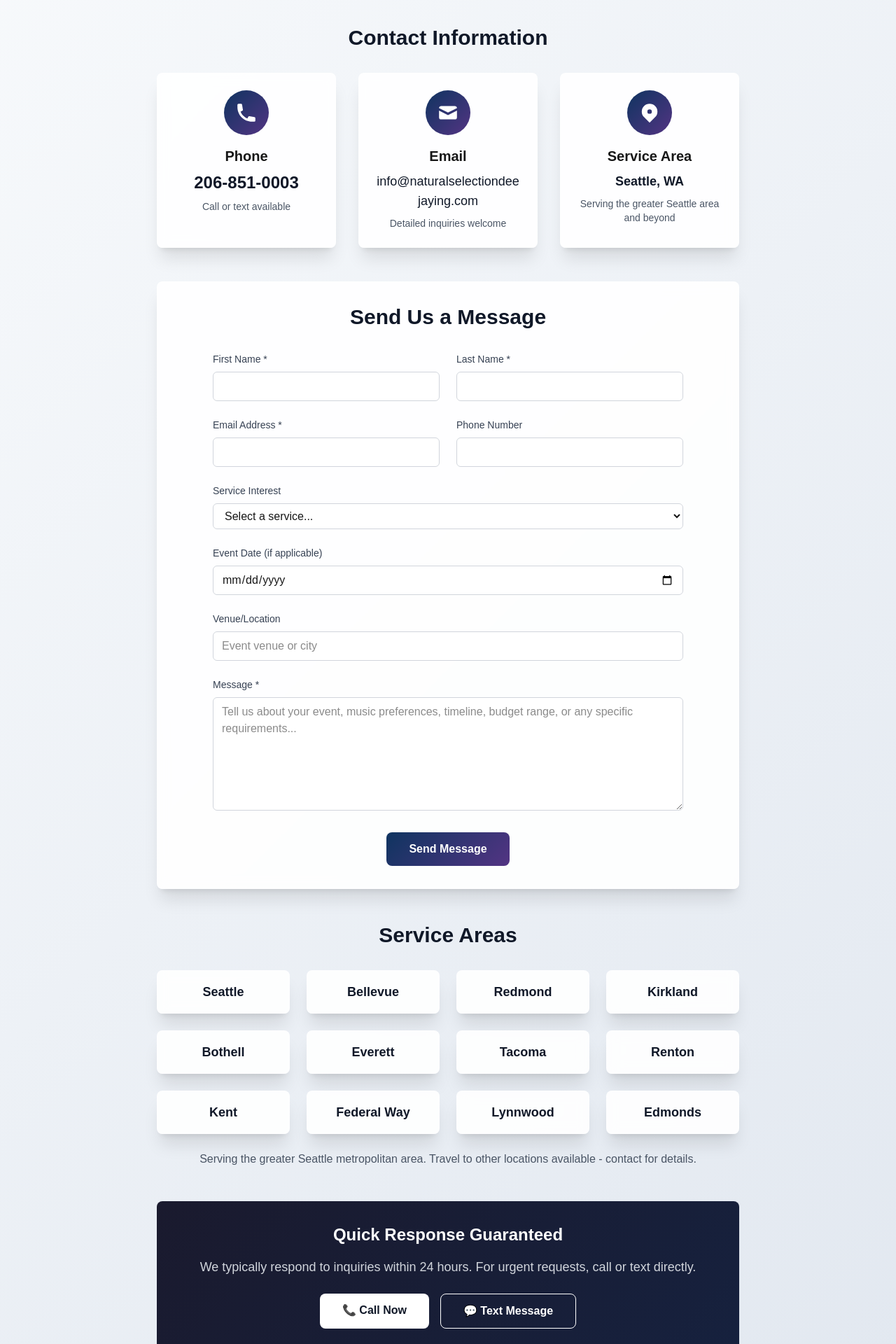
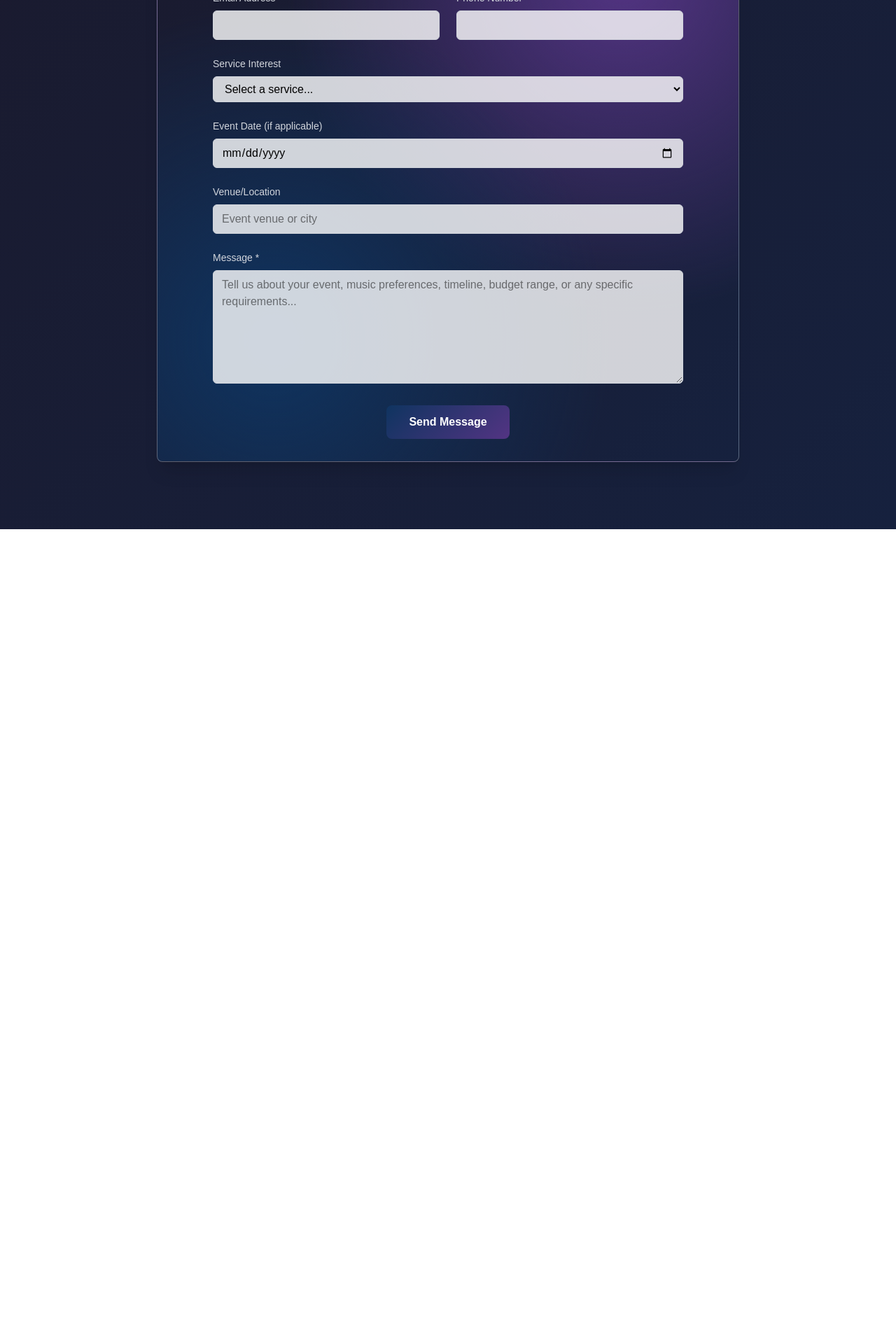
Before and after one commit to RESTfulInSeattle/Natural_Selection_Site, a Next.js app in the folder naturalselection-site/: page /contact in a window 1280 px wide. Shown: the part 320-2240 px from the top of the page at 70% size. After the commit the page ends 1076 px from the top, so only its background shows below. Built offline with nearby package versions, Linux system fonts and the light colour scheme.

Commit message:
Updated navbar and music page

```diff
--- a/naturalselection-site/src/app/contact/page.js
+++ b/naturalselection-site/src/app/contact/page.js
@@ -1,81 +1,18 @@
 export default function Contact() {
   return (
-    <div className="min-h-screen gradient-section-light">
-      {/* Hero Section */}
-      <div className="gradient-hero text-white py-16 relative overflow-hidden">
-        <div className="absolute inset-0 bg-black/10"></div>
-        <div className="max-w-4xl mx-auto px-4 sm:px-6 lg:px-8 text-center relative z-10">
-          <h1 className="text-4xl md:text-6xl font-bold mb-6">Get In Touch</h1>
-          <p className="text-xl md:text-2xl text-gray-300">
-            Ready to make your event unforgettable? Let's discuss your needs.
-          </p>
-        </div>
-      </div>
+    <div className="min-h-screen gradient-primary">
+
 
       {/* Contact Information */}
       <div className="max-w-4xl mx-auto px-4 sm:px-6 lg:px-8 py-12">
 
-        {/* Quick Contact */}
-        <div className="text-center mb-12">
-          <h2 className="text-3xl font-bold mb-8 text-gray-900">Contact Information</h2>
-          <div className="grid md:grid-cols-3 gap-8">
-
-            {/* Phone */}
-            <div className="bg-white/90 backdrop-blur-sm rounded-lg p-6 text-center border border-white/30 shadow-xl">
-              <div className="gradient-accent text-white rounded-full w-16 h-16 flex items-center justify-center mx-auto mb-4">
-                <svg className="w-8 h-8" fill="currentColor" viewBox="0 0 20 20">
-                  <path d="M2 3a1 1 0 011-1h2.153a1 1 0 01.986.836l.74 4.435a1 1 0 01-.54 1.06l-1.548.773a11.037 11.037 0 006.105 6.105l.774-1.548a1 1 0 011.059-.54l4.435.74a1 1 0 01.836.986V17a1 1 0 01-1 1h-2C7.82 18 2 12.18 2 5V3z"/>
-                </svg>
-              </div>
-              <h3 className="text-xl font-semibold mb-2">Phone</h3>
-              <a
-                href="tel:206-851-0003"
-                className="text-2xl font-bold text-gray-900 hover:text-gray-700 transition-colors"
-              >
-                206-851-0003
-              </a>
-              <p className="text-sm text-gray-600 mt-2">Call or text available</p>
-            </div>
-
-            {/* Email */}
-            <div className="bg-white/90 backdrop-blur-sm rounded-lg p-6 text-center border border-white/30 shadow-xl">
-              <div className="gradient-accent text-white rounded-full w-16 h-16 flex items-center justify-center mx-auto mb-4">
-                <svg className="w-8 h-8" fill="currentColor" viewBox="0 0 20 20">
-                  <path d="M2.003 5.884L10 9.882l7.997-3.998A2 2 0 0016 4H4a2 2 0 00-1.997 1.884z"/>
-                  <path d="M18 8.118l-8 4-8-4V14a2 2 0 002 2h12a2 2 0 002-2V8.118z"/>
-                </svg>
-              </div>
-              <h3 className="text-xl font-semibold mb-2">Email</h3>
-              <a
-                href="mailto:info@naturalselectiondeejaying.com"
-                className="text-lg text-gray-900 hover:text-gray-700 transition-colors break-all"
-              >
-                info@naturalselectiondeejaying.com
-              </a>
-              <p className="text-sm text-gray-600 mt-2">Detailed inquiries welcome</p>
-            </div>
-
-            {/* Location */}
-            <div className="bg-white/90 backdrop-blur-sm rounded-lg p-6 text-center border border-white/30 shadow-xl">
-              <div className="gradient-accent text-white rounded-full w-16 h-16 flex items-center justify-center mx-auto mb-4">
-                <svg className="w-8 h-8" fill="currentColor" viewBox="0 0 20 20">
-                  <path fillRule="evenodd" d="M5.05 4.05a7 7 0 119.9 9.9L10 18.9l-4.95-4.95a7 7 0 010-9.9zM10 11a2 2 0 100-4 2 2 0 000 4z" clipRule="evenodd"/>
-                </svg>
-              </div>
-              <h3 className="text-xl font-semibold mb-2">Service Area</h3>
-              <p className="text-lg font-semibold text-gray-900">Seattle, WA</p>
-              <p className="text-sm text-gray-600 mt-2">Serving the greater Seattle area and beyond</p>
-            </div>
-          </div>
-        </div>
-
         {/* Contact Form */}
-        <div className="bg-white/90 backdrop-blur-sm rounded-lg p-8 mb-12 border border-white/30 shadow-xl">
-          <h2 className="text-3xl font-bold mb-8 text-center text-gray-900">Send Us a Message</h2>
+        <div className="gradient-mesh backdrop-blur-sm rounded-lg p-8 mb-12 border border-white/30 shadow-xl">
+          <h2 className="text-3xl font-bold mb-8 text-center text-gray-300">Send Us a Message</h2>
           <form className="max-w-2xl mx-auto">
             <div className="grid md:grid-cols-2 gap-6 mb-6">
               <div>
-                <label htmlFor="firstName" className="block text-sm font-medium text-gray-700 mb-2">
+                <label htmlFor="firstName" className="block text-sm font-medium text-gray-300 mb-2">
                   First Name *
                 </label>
                 <input
@@ -83,11 +20,11 @@ export default function Contact() {
                   id="firstName"
                   name="firstName"
                   required
-                  className="w-full px-3 py-2 border border-gray-300 rounded-md focus:outline-none focus:ring-2 focus:ring-blue-500 focus:border-transparent bg-white/80"
+                  className="text-black w-full px-3 py-2 border border-gray-300 rounded-md focus:outline-none focus:ring-2 focus:ring-blue-500 focus:border-transparent bg-white/80"
                 />
               </div>
               <div>
-                <label htmlFor="lastName" className="block text-sm font-medium text-gray-700 mb-2">
+                <label htmlFor="lastName" className="block text-sm font-medium text-gray-300 mb-2">
                   Last Name *
                 </label>
                 <input
@@ -95,14 +32,14 @@ export default function Contact() {
                   id="lastName"
                   name="lastName"
                   required
-                  className="w-full px-3 py-2 border border-gray-300 rounded-md focus:outline-none focus:ring-2 focus:ring-blue-500 focus:border-transparent bg-white/80"
+                  className="text-black w-full px-3 py-2 border border-gray-300 rounded-md focus:outline-none focus:ring-2 focus:ring-blue-500 focus:border-transparent bg-white/80"
                 />
               </div>
             </div>
 
             <div className="grid md:grid-cols-2 gap-6 mb-6">
               <div>
-                <label htmlFor="email" className="block text-sm font-medium text-gray-700 mb-2">
+                <label htmlFor="email" className="block text-sm font-medium text-gray-300 mb-2">
                   Email Address *
                 </label>
                 <input
@@ -110,30 +47,30 @@ export default function Contact() {
                   id="email"
                   name="email"
                   required
-                  className="w-full px-3 py-2 border border-gray-300 rounded-md focus:outline-none focus:ring-2 focus:ring-blue-500 focus:border-transparent bg-white/80"
+                  className="text-black w-full px-3 py-2 border border-gray-300 rounded-md focus:outline-none focus:ring-2 focus:ring-blue-500 focus:border-transparent bg-white/80"
                 />
               </div>
               <div>
-                <label htmlFor="phone" className="block text-sm font-medium text-gray-700 mb-2">
+                <label htmlFor="phone" className="block text-sm font-medium text-gray-300 mb-2">
                   Phone Number
                 </label>
                 <input
                   type="tel"
                   id="phone"
                   name="phone"
-                  className="w-full px-3 py-2 border border-gray-300 rounded-md focus:outline-none focus:ring-2 focus:ring-blue-500 focus:border-transparent bg-white/80"
+                  className="text-black w-full px-3 py-2 border border-gray-300 rounded-md focus:outline-none focus:ring-2 focus:ring-blue-500 focus:border-transparent bg-white/80"
                 />
               </div>
             </div>
 
             <div className="mb-6">
-              <label htmlFor="serviceType" className="block text-sm font-medium text-gray-700 mb-2">
+              <label htmlFor="serviceType" className="block text-sm font-medium text-gray-300 mb-2">
                 Service Interest
               </label>
               <select
                 id="serviceType"
                 name="serviceType"
-                className="w-full px-3 py-2 border border-gray-300 rounded-md focus:outline-none focus:ring-2 focus:ring-blue-500 focus:border-transparent bg-white/80"
+                className="text-black w-full px-3 py-2 border border-gray-300 rounded-md focus:outline-none focus:ring-2 focus:ring-blue-500 focus:border-transparent bg-white/80"
               >
                 <option value="">Select a service...</option>
                 <option value="dj-services">DJ Services</option>
@@ -147,19 +84,19 @@ export default function Contact() {
             </div>
 
             <div className="mb-6">
-              <label htmlFor="eventDate" className="block text-sm font-medium text-gray-700 mb-2">
+              <label htmlFor="eventDate" className="block text-sm font-medium text-gray-300 mb-2">
                 Event Date (if applicable)
               </label>
               <input
                 type="date"
                 id="eventDate"
                 name="eventDate"
-                className="w-full px-3 py-2 border border-gray-300 rounded-md focus:outline-none focus:ring-2 focus:ring-blue-500 focus:border-transparent bg-white/80"
+                className="text-black w-full px-3 py-2 border border-gray-300 rounded-md focus:outline-none focus:ring-2 focus:ring-blue-500 focus:border-transparent bg-white/80"
               />
             </div>
 
             <div className="mb-6">
-              <label htmlFor="venue" className="block text-sm font-medium text-gray-700 mb-2">
+              <label htmlFor="venue" className="block text-sm font-medium text-gray-300 mb-2">
                 Venue/Location
               </label>
               <input
@@ -167,12 +104,12 @@ export default function Contact() {
                 id="venue"
                 name="venue"
                 placeholder="Event venue or city"
-                className="w-full px-3 py-2 border border-gray-300 rounded-md focus:outline-none focus:ring-2 focus:ring-blue-500 focus:border-transparent bg-white/80"
+                className="text-black w-full px-3 py-2 border border-gray-300 rounded-md focus:outline-none focus:ring-2 focus:ring-blue-500 focus:border-transparent bg-white/80"
               />
             </div>
 
             <div className="mb-6">
-              <label htmlFor="message" className="block text-sm font-medium text-gray-700 mb-2">
+              <label htmlFor="message" className="block text-sm font-medium text-gray-300 mb-2">
                 Message *
               </label>
               <textarea
@@ -181,7 +118,7 @@ export default function Contact() {
                 rows={6}
                 required
                 placeholder="Tell us about your event, music preferences, timeline, budget range, or any specific requirements..."
-                className="w-full px-3 py-2 border border-gray-300 rounded-md focus:outline-none focus:ring-2 focus:ring-blue-500 focus:border-transparent bg-white/80"
+                className="text-black w-full px-3 py-2 border border-gray-300 rounded-md focus:outline-none focus:ring-2 focus:ring-blue-500 focus:border-transparent bg-white/80"
               ></textarea>
             </div>
 
@@ -195,48 +132,7 @@ export default function Contact() {
             </div>
           </form>
         </div>
-
-        {/* Service Areas */}
-        <div className="mb-12">
-          <h2 className="text-3xl font-bold mb-8 text-center text-gray-900">Service Areas</h2>
-          <div className="grid md:grid-cols-2 lg:grid-cols-4 gap-6">
-            {[
-              "Seattle", "Bellevue", "Redmond", "Kirkland",
-              "Bothell", "Everett", "Tacoma", "Renton",
-              "Kent", "Federal Way", "Lynnwood", "Edmonds"
-            ].map((city, index) => (
-              <div key={index} className="text-center p-4 bg-white/90 backdrop-blur-sm border border-white/30 rounded-lg shadow-xl hover:shadow-2xl transition-all duration-200">
-                <div className="text-lg font-semibold text-gray-900">{city}</div>
-              </div>
-            ))}
-          </div>
-          <p className="text-center text-gray-600 mt-6">
-            Serving the greater Seattle metropolitan area. Travel to other locations available - contact for details.
-          </p>
         </div>
-
-        {/* Response Time */}
-        <div className="gradient-primary text-white rounded-lg p-8 text-center">
-          <h2 className="text-2xl font-bold mb-4">Quick Response Guaranteed</h2>
-          <p className="text-lg text-gray-300 mb-6">
-            We typically respond to inquiries within 24 hours. For urgent requests, call or text directly.
-          </p>
-          <div className="flex flex-col sm:flex-row gap-4 justify-center">
-            <a
-              href="tel:206-851-0003"
-              className="inline-block bg-white text-gray-900 px-8 py-3 rounded-lg font-semibold hover:bg-gray-100 transition-colors duration-200"
-            >
-              📞 Call Now
-            </a>
-            <a
-              href="sms:206-851-0003"
-              className="inline-block border border-white text-white px-8 py-3 rounded-lg font-semibold hover:bg-white hover:text-gray-900 transition-colors duration-200"
-            >
-              💬 Text Message
-            </a>
-          </div>
-        </div>
-      </div>
     </div>
   );
 }
--- a/naturalselection-site/src/components/Navigation.js
+++ b/naturalselection-site/src/components/Navigation.js
@@ -68,14 +68,16 @@ export default function Navigation() {
                   <div
                     onMouseEnter={() => setIsMusicDropdownOpen(true)}
                     onMouseLeave={() => setIsMusicDropdownOpen(false)}
-                    className="absolute left-0 mt-2 w-56 bg-white/95 backdrop-blur-md border border-gray-200/50 rounded-md shadow-xl z-50"
+                    className="absolute right-0 mt-0 w-56 gradient-primary rounded-md shadow-xl border border-gray-200 z-[9999]"
+                    style={{ pointerEvents: 'auto', top: '100%' }}
                   >
                     <div className="py-1">
                       {musicItems.map((item) => (
                         <Link
                           key={item.name}
                           href={item.href}
-                          className="block px-4 py-2 text-sm text-gray-700 hover:bg-gray-100 hover:text-gray-900 transition-colors duration-200"
+                          className="block px-4 py-2 text-sm text-gray-300 hover:gradient-primary hover:text-white transition-colors duration-200"
+                          style={{ pointerEvents: 'auto' }}
                         >
                           {item.name}
                         </Link>
```
Also changed, not shown: naturalselection-site/src/app/music/page.js (+12 -68 lines).
